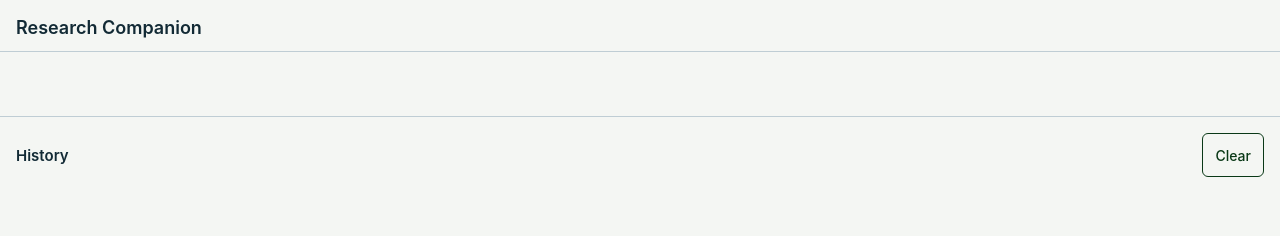
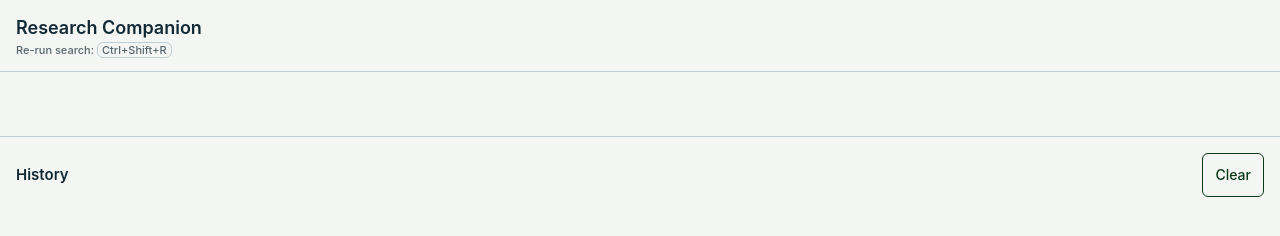
Before and after one commit to aryamanw/researcher-ai-extn, a website with bundled scripts: page sidepanel/sidepanel.html in a window 1280 px wide. Built offline with nearby package versions, Linux system fonts and the light colour scheme; no server answers.

Commit message:
fix: add a persistent, always-visible hint for the re-run shortcut
The title attribute only surfaces on hover, which is the weakest
possible discovery mechanism for a shortcut meant to skip the mouse.
A small Label-weight caption under the panel title is now always
visible, without competing for attention.

```diff
--- a/sidepanel/sidepanel.css
+++ b/sidepanel/sidepanel.css
@@ -6,6 +6,19 @@
 .panel-header h1 {
   font: var(--text-display);
   margin: 0;
+}
+
+.shortcut-hint {
+  font: var(--text-label);
+  color: var(--color-text-secondary);
+  margin: var(--space-xs) 0 0;
+}
+
+.shortcut-hint kbd {
+  font: inherit;
+  border: 1px solid var(--color-border);
+  border-radius: var(--radius-sm);
+  padding: 0 4px;
 }
 
 #results {
--- a/sidepanel/sidepanel.html
+++ b/sidepanel/sidepanel.html
@@ -10,6 +10,7 @@
 <body>
   <header class="panel-header">
     <h1 title="Re-run search: Ctrl+Shift+R (Cmd+Shift+R on Mac)">Research Companion</h1>
+    <p class="shortcut-hint">Re-run search: <kbd>Ctrl+Shift+R</kbd></p>
   </header>
 
   <main id="results" aria-live="polite"></main>
```
Also changed, not shown: tests/sidepanel/sidepanelPage.test.js (+8 -0 lines).
